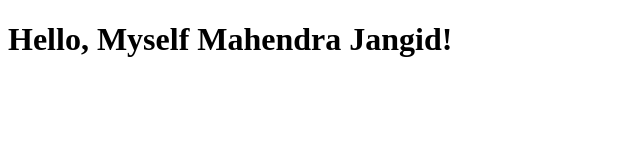
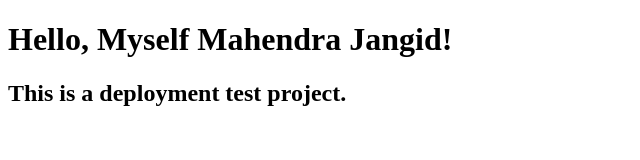
Before and after one commit to mahendra-off/gh-deployment-workflow, a plain HTML site: page index.html in a window 1280 px wide. Shown: the whole page, without its empty margins (0-640 px from the left). Drawn offline with Linux system fonts and the light colour scheme.

Commit message:
Update index.html text

```diff
--- a/index.html
+++ b/index.html
@@ -7,5 +7,6 @@
 </head>
 <body>
     <h1>Hello, Myself Mahendra  Jangid!</h1>
+    <h2>This is a deployment test project. </h2>
 </body>
 </html>
```
